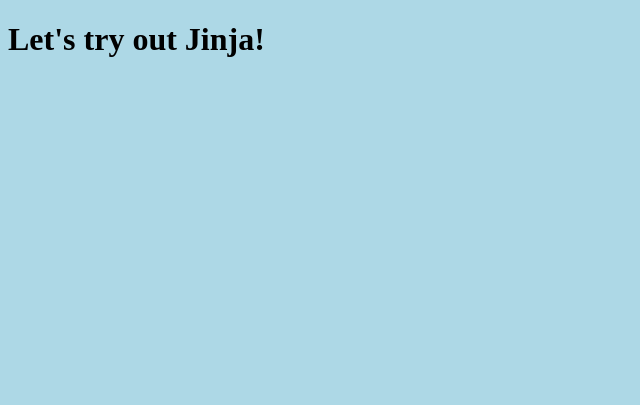
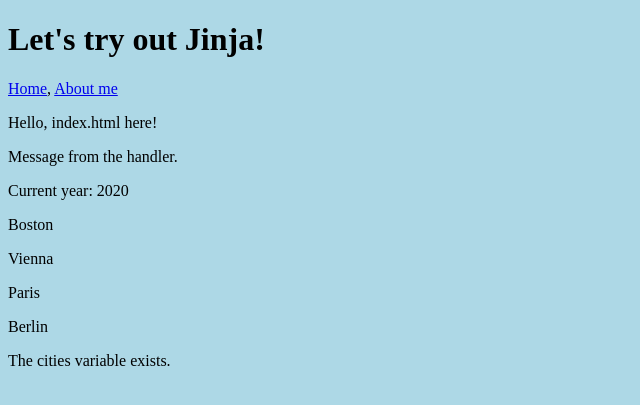
Before and after one commit to Phil-star1984/Homework_15.1, a Flask app: page / in a window 1280 px wide. Shown: the top 405 px of the page, without its empty margins (0-640 px from the left). Run offline with Flask 2, Linux system fonts and the light colour scheme.

Commit message:
done the rest of the 16.1 homework

```diff
--- a/main.py
+++ b/main.py
@@ -1,13 +1,19 @@
 from flask import Flask, render_template
+import datetime
 
 app = Flask(__name__)
 
 
 @app.route("/")
 def index():
-    return render_template("index.html")
+    some_text = "Message from the handler."
+    current_year = datetime.datetime.now().year
 
-@app.route("/about")
+    cities = ["Boston", "Vienna", "Paris", "Berlin"]
+
+    return render_template("index.html", some_text=some_text, current_year=current_year, cities=cities)
+
+@app.route("/about-me")
 def about_me():
     return render_template("about.html")
 
--- /dev/null
+++ b/templates/about.html
@@ -0,0 +1,5 @@
+{% extends "base.html" %}
+
+{% block content %}
+    <p>More about me :)</p>
+{% endblock content %}
--- a/templates/base.html
+++ b/templates/base.html
@@ -9,5 +9,13 @@
 
     <body>
         <h1>Let's try out Jinja!</h1>
+            <p>
+            <a href="/">Home</a>,
+            <a href="/about-me">About me</a>
+            </p>
+
+        {% block content %}
+
+        {% endblock content %}
     </body>
 </html>
--- a/templates/index.html
+++ b/templates/index.html
@@ -1 +1,19 @@
 {% extends "base.html" %}
+
+{% block content %}
+    <p>Hello, index.html here!</p>
+
+    <p>{{some_text}}</p>
+    <p>Current year: {{current_year}}</p>
+
+    {% for city in cities %}
+    <p>{{city}}</p>
+    {% endfor %}
+
+    {% if cities %}
+    <p>The cities variable exists.</p>
+    {% else %}
+    <p>There are no cities :(</p>
+    {% endif %}
+
+{% endblock content %}
```
